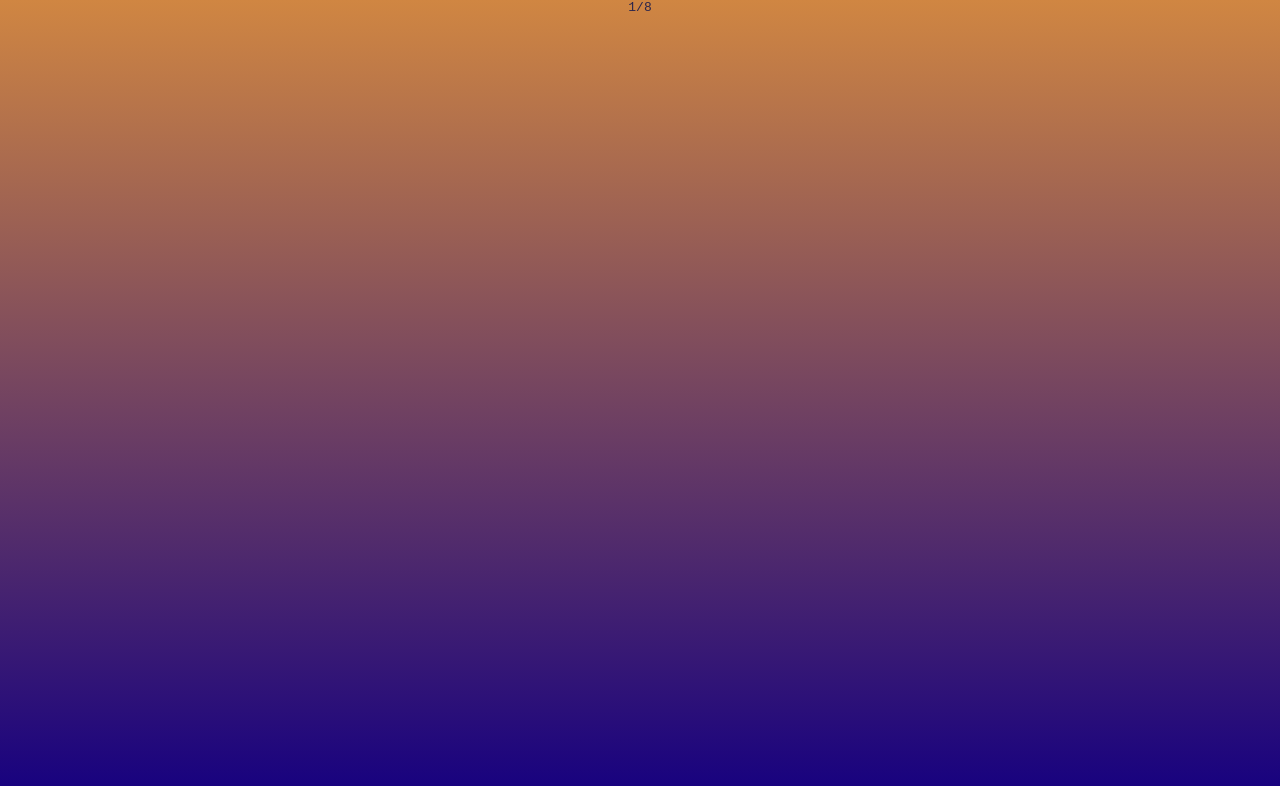
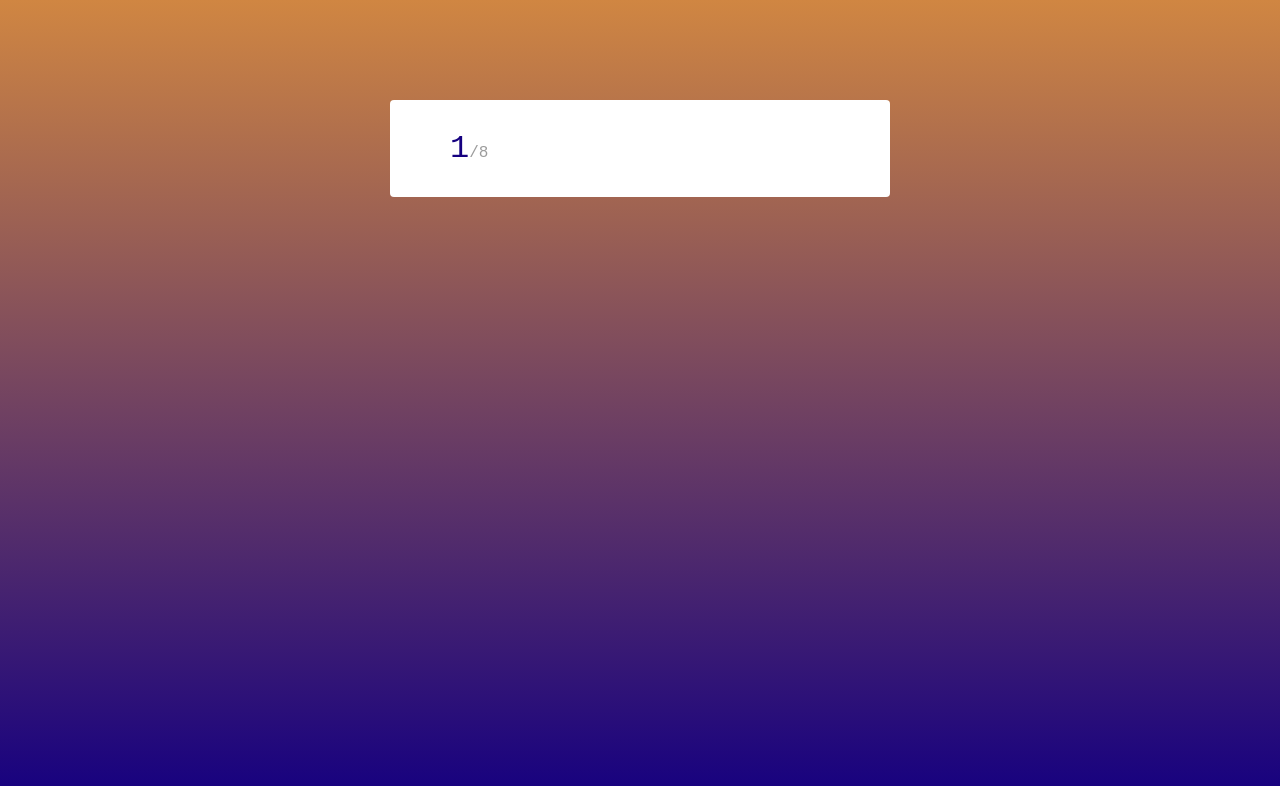
Before and after one commit to rohanprajapatitachi/quiz-react-app, a React (Vite) app: page / in a window 1280 px wide. Shown: the top 786 px of the page. Built offline with nearby package versions, Linux system fonts and the light colour scheme.

Commit message:
Add styles to quiz container

```diff
--- a/src/index.scss
+++ b/src/index.scss
@@ -17,5 +17,22 @@
 }
 
 .quiz-container{
+    width: 500px ;
+    background: $bg;
+    border-radius: 4px;
+    margin-top: 100px;
+    padding: 30px 60px;
+    box-sizing: border-box;
 
+    .active-question-no{
+        font-size: 32px;
+        font-weight: 500;
+        color: $primary;
+    }
+
+    .total-question{
+        font-size: 16px;
+        font-weight: 500;
+        color: $disabled;
+    }
 }
```
